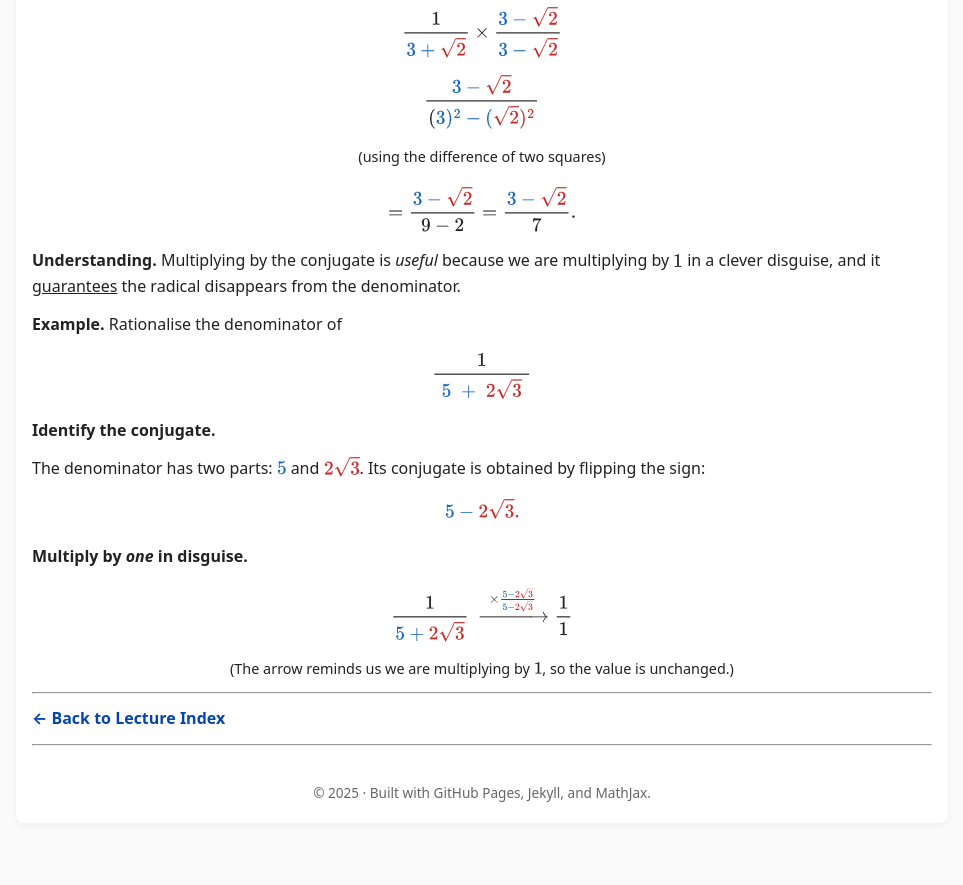
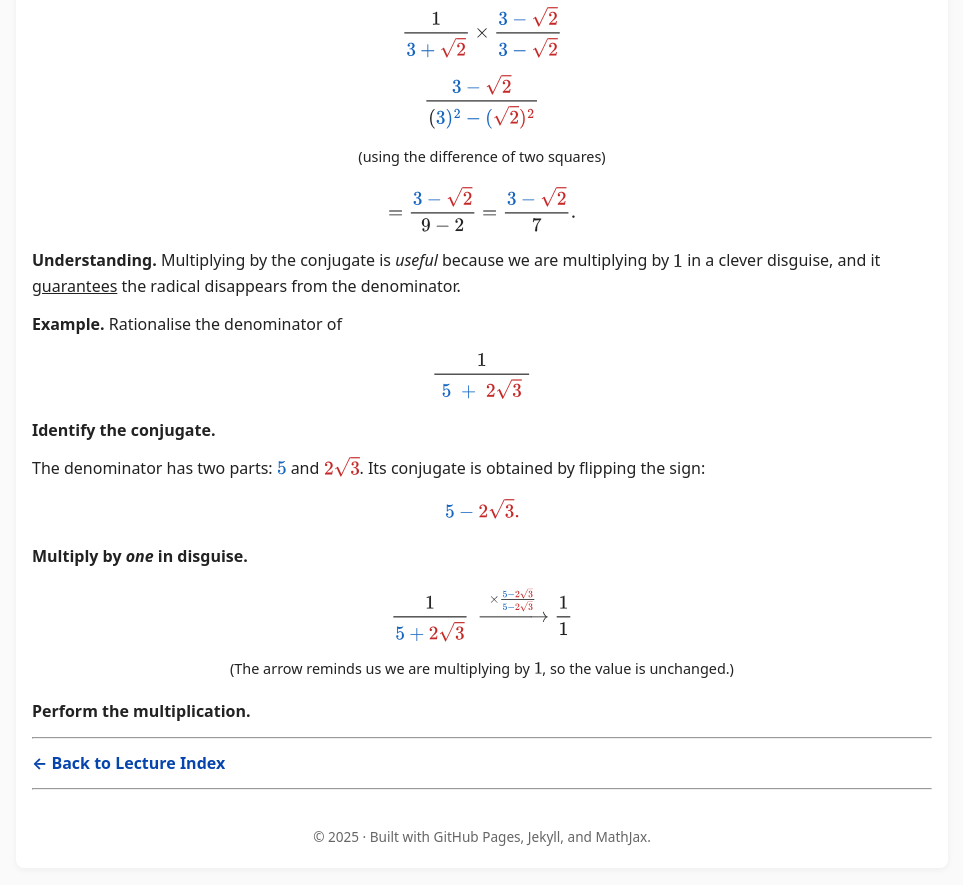
Before and after one commit to SaleemKamaludin/SaleemKamaludin.github.io, a Jekyll site: the page built from courses/math-1115/lecture-notes/lecture3.md, in a window 1280 px wide and 900 px high, scrolled down 5259 px. Shown: the top 885 px of the window, without its empty margins (158-1121 px from the left). Built offline with Jekyll 4.4.1, drawn with Linux system fonts in a browser that asks for light colours; before the commit the page ends 6114 px from its top, so only the background shows below that.

Commit message:
Update lecture3.md

```diff
--- a/courses/math-1115/lecture-notes/lecture3.md
+++ b/courses/math-1115/lecture-notes/lecture3.md
@@ -819,6 +819,9 @@ To ensure consistency, these operations must be performed in a **specific order*
   (The arrow reminds us we are multiplying by \(1\), so the value is unchanged.)
 </p>
 
+<p style="margin-top:1.2rem; font-weight:600;">Perform the multiplication.</p>
+
+
 
 ---
 
```
